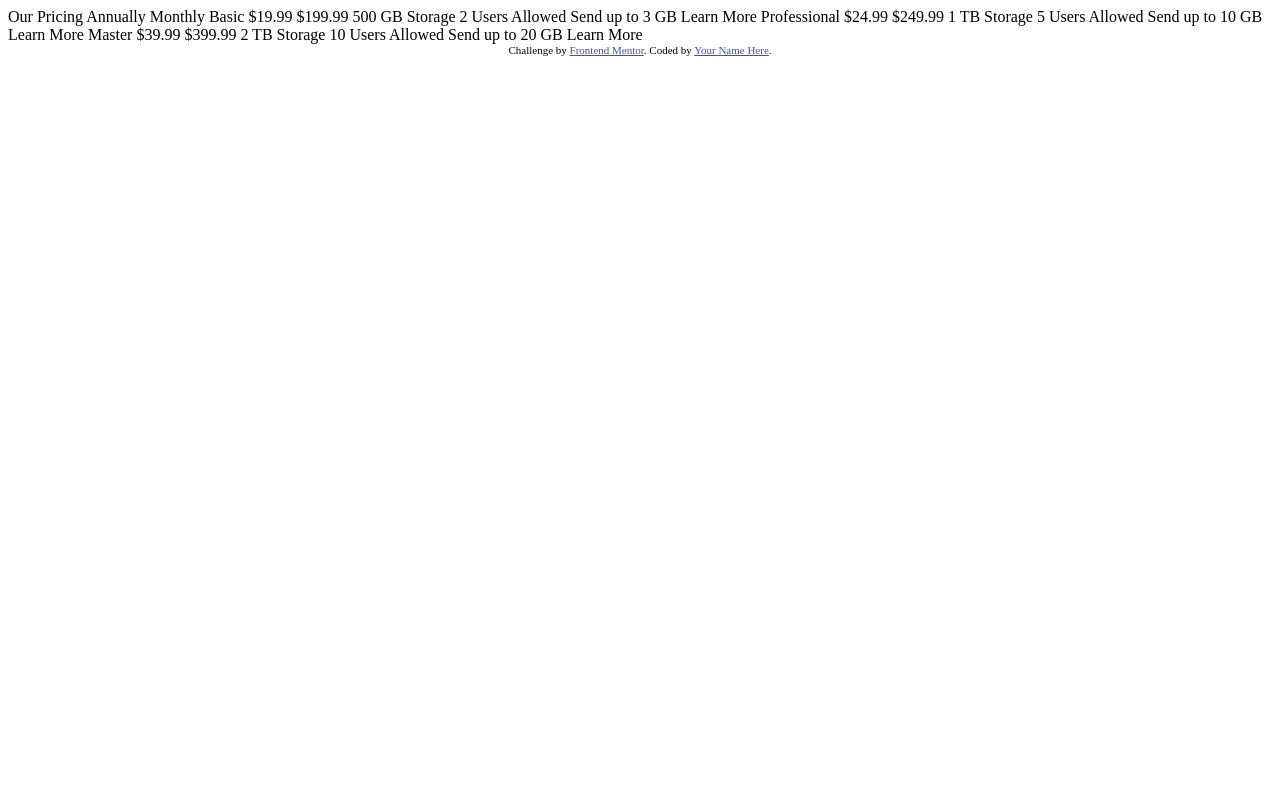
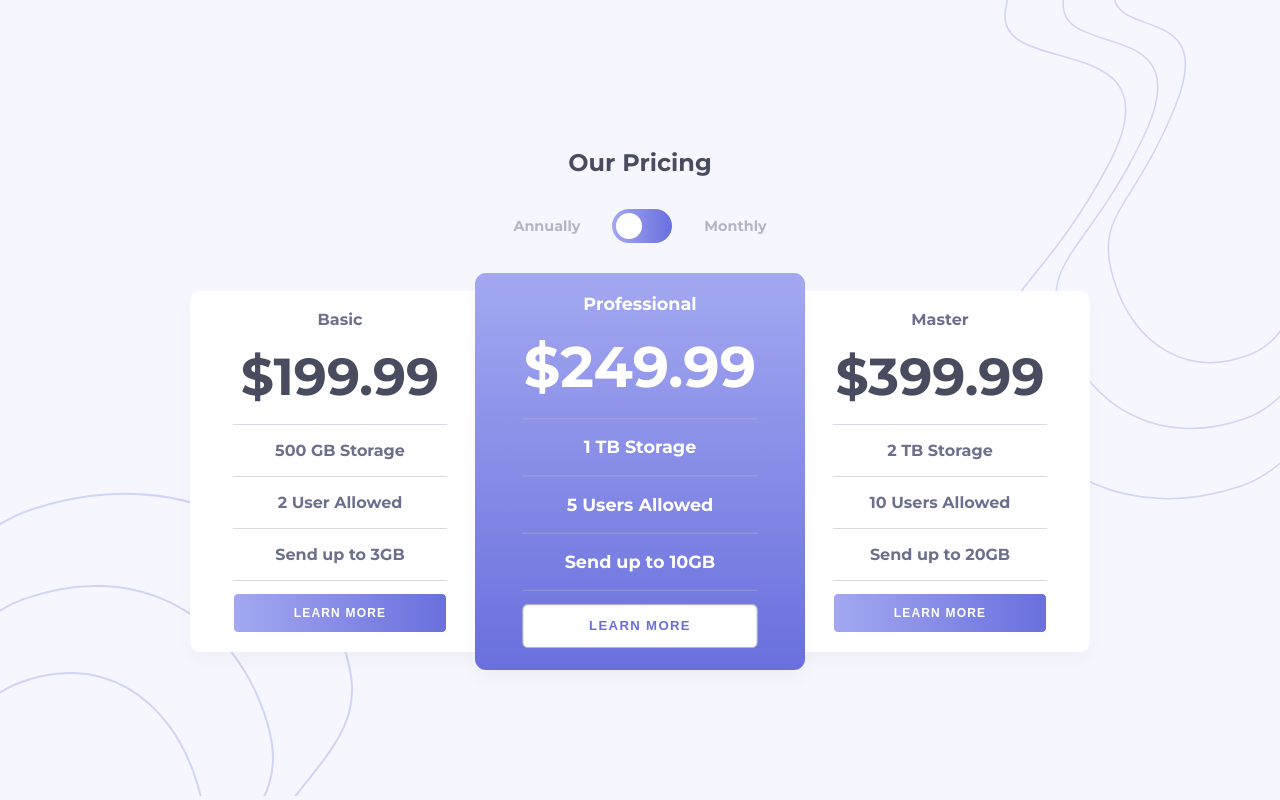
Before and after one commit to AmanpreetSingh1995/junior-pricing-with-toggle, a plain HTML site: page index.html in a window 1280 px wide. Drawn offline with Linux system fonts and the light colour scheme.

Commit message:
Challenge Completed with Css

```diff
--- /dev/null
+++ b/app.js
@@ -0,0 +1,6 @@
+const toggle = document.querySelector(".toggle");
+const cards = document.querySelector(".cards");
+
+toggle.addEventListener("change", () => {
+  cards.classList.toggle("show-monthly");
+});
--- a/index.html
+++ b/index.html
@@ -1,52 +1,86 @@
 <!DOCTYPE html>
 <html lang="en">
-<head>
-  <meta charset="UTF-8">
-  <meta name="viewport" content="width=device-width, initial-scale=1.0"> <!-- displays site properly based on user's device -->
+  <head>
+    <meta charset="UTF-8" />
+    <meta name="viewport" content="width=device-width, initial-scale=1.0" />
+    <!-- displays site properly based on user's device -->
+    <link rel="stylesheet" href="./styles.css" />
+    <link
+      href="https://fonts.googleapis.com/css2?family=Montserrat:wght@400;700&display=swap"
+      rel="stylesheet"
+    />
+    <link
+      rel="icon"
+      type="image/png"
+      sizes="32x32"
+      href="./images/favicon-32x32.png"
+    />
+    <title>Frontend Mentor | [Pricing Component]</title>
+  </head>
+  <body>
+    <!--  BACKGROUNDS-->
+    <div class="background-top">
+      <img src="./images/bg-top.svg" alt="background-top" />
+    </div>
+    <div class="background-bottom">
+      <img src="./images/bg-bottom.svg" alt="background-bottom" />
+    </div>
 
-  <link rel="icon" type="image/png" sizes="32x32" href="./images/favicon-32x32.png">
+    <!--  TOGGLE  -->
+    <div class="toggle-container">
+      <h2 class="toggle-title">Our Pricing</h2>
+      <div class="toggle">
+        <p>Annually</p>
+        <label class="toggle-box">
+          <input type="checkbox" />
+          <span class="slider round"></span>
+        </label>
+        <p>Monthly</p>
+      </div>
+    </div>
+    <!--  CARDS -->
+    <div class="cards">
+      <div class="card card-one">
+        <h4 class="title">Basic</h4>
+        <h1 class="price monthly">&dollar;19.99</h1>
+        <h1 class="price yearly">&dollar;199.99</h1>
+        <ul class="benefits">
+          <li>500 GB Storage</li>
+          <li>2 User Allowed</li>
+          <li>Send up to 3GB</li>
+        </ul>
+        <button class="button">Learn More</button>
+      </div>
+      <div class="card card-two">
+        <h4 class="title">Professional</h4>
+        <h1 class="price monthly">&dollar;24.99</h1>
+        <h1 class="price yearly">&dollar;249.99</h1>
+        <ul class="benefits">
+          <li>1 TB Storage</li>
+          <li>5 Users Allowed</li>
+          <li>Send up to 10GB</li>
+        </ul>
+        <button class="button">Learn More</button>
+      </div>
+      <div class="card card-three">
+        <h4 class="title">Master</h4>
+        <h1 class="price monthly">&dollar;39.99</h1>
+        <h1 class="price yearly">&dollar;399.99</h1>
+        <ul class="benefits">
+          <li>2 TB Storage</li>
+          <li>10 Users Allowed</li>
+          <li>Send up to 20GB</li>
+        </ul>
+        <button class="button">Learn More</button>
+      </div>
+    </div>
 
-  <title>Frontend Mentor | [Challenge Name Here]</title>
-
-  <!-- Feel free to remove these styles or customise in your own stylesheet 👍 -->
-  <style>
-    .attribution { font-size: 11px; text-align: center; }
-    .attribution a { color: hsl(228, 45%, 44%); }
-  </style>
-</head>
-<body>
-
-  Our Pricing
-  Annually
-  Monthly
-
-  Basic
-  &dollar;19.99
-  &dollar;199.99
-  500 GB Storage
-  2 Users Allowed
-  Send up to 3 GB
-  Learn More
-
-  Professional
-  &dollar;24.99
-  &dollar;249.99
-  1 TB Storage
-  5 Users Allowed
-  Send up to 10 GB
-  Learn More
-
-  Master
-  &dollar;39.99
-  &dollar;399.99
-  2 TB Storage
-  10 Users Allowed
-  Send up to 20 GB
-  Learn More
-
-  <div class="attribution">
-    Challenge by <a href="https://www.frontendmentor.io?ref=challenge" target="_blank">Frontend Mentor</a>.
-    Coded by <a href="#">Your Name Here</a>.
-  </div>
-</body>
+    <!--<div class="attribution">
+      Challenge by
+      <a href="https://www.frontendmentor.io?ref=challenge" target="_blank"
+        >Frontend Mentor</a
+      >. Coded by <a href="#">Your Name Here</a>.
+    </div>-->
+    <script src="./app.js"></script>
+  </body>
 </html>
--- /dev/null
+++ b/styles.css
@@ -0,0 +1,237 @@
+* {
+  padding: 0;
+  margin: 0;
+  box-sizing: border-box;
+}
+
+body {
+  height: 100vh;
+  font-family: "Montserrat", sans-serif;
+  font-weight: 700;
+  background-color: hsl(240, 78%, 98%);
+  color: hsl(233, 13%, 49%);
+  display: flex;
+  flex-direction: column;
+  justify-content: center;
+}
+
+h1,
+h2,
+h3,
+h4,
+h5,
+h6 {
+  color: hsl(232, 13%, 33%);
+}
+
+/* BACKGROUND */
+.background-top {
+  position: absolute;
+  top: 0;
+  right: 0;
+  z-index: -10;
+}
+.background-top img {
+  height: 100%;
+  max-height: 500px;
+}
+.background-bottom {
+  z-index: -10;
+  position: absolute;
+  left: 0;
+  bottom: 0;
+}
+/*  TOGGLE BUTTON   */
+.toggle-container {
+  display: flex;
+  flex-direction: column;
+  align-items: center;
+  justify-content: center;
+  margin-bottom: 1em;
+}
+.toggle {
+  display: flex;
+  align-items: center;
+  margin: 2em 0;
+}
+
+.toggle p {
+  font-size: 0.9rem;
+  color: hsl(234, 14%, 74%);
+}
+
+.toggle-box {
+  position: relative;
+  display: inline-block;
+  width: 60px;
+  height: 34px;
+  margin: 0 2em;
+}
+
+.toggle-box input {
+  opacity: 0;
+  width: 0;
+  height: 0;
+}
+
+.slider {
+  position: absolute;
+  cursor: pointer;
+  top: 0;
+  left: 0;
+  right: 0;
+  bottom: 0;
+  border-radius: 50px;
+  background: linear-gradient(to right, hsl(236, 72%, 79%), hsl(237, 63%, 64%));
+  transition: 0.3s;
+}
+.slider:hover {
+  opacity: 0.7;
+}
+
+.slider::before {
+  position: absolute;
+  content: "";
+  height: 26px;
+  width: 26px;
+  left: 4px;
+  bottom: 4px;
+  border-radius: 50%;
+  background-color: white;
+  transition: 0.3s;
+}
+input:checked + .slider:before {
+  -webkit-transform: translateX(26px);
+  -ms-transform: translateX(26px);
+  transform: translateX(26px);
+}
+.monthly {
+  display: none;
+}
+
+.show-monthly .monthly {
+  display: block;
+}
+.show-monthly .yearly {
+  display: none;
+}
+/*  CARDS  */
+.cards {
+  display: grid;
+  grid-template-columns: repeat(auto-fit, minmax(100px, 300px));
+  align-items: center;
+  justify-content: center;
+}
+
+.card {
+  background-color: #fff;
+  padding: 1.2em 1em;
+  display: flex;
+  box-shadow: 0 10px 14px rgba(73, 76, 95, 0.034);
+  flex-direction: column;
+  align-items: center;
+  justify-content: center;
+  text-align: center;
+  border-radius: 10px;
+}
+
+.title {
+  font-size: 1rem;
+  color: hsl(233, 13%, 49%);
+}
+
+.price {
+  font-size: 3.25rem;
+  margin: 0.3em 0;
+}
+.benefits {
+  width: 80%;
+  border-top: 1px solid rgba(179, 181, 198, 0.5);
+}
+.benefits li {
+  list-style: none;
+  padding: 1em 0;
+  border-bottom: 1px solid rgba(179, 181, 198, 0.5);
+}
+
+.button {
+  border: 1px solid;
+  border-radius: 5px;
+  margin-top: 1em;
+  width: 80%;
+  padding: 1em;
+  color: #fff;
+  font-weight: 700;
+  text-transform: uppercase;
+  font-size: 0.75rem;
+  letter-spacing: 0.1em;
+  background: linear-gradient(to right, hsl(236, 72%, 79%), hsl(237, 63%, 64%));
+  cursor: pointer;
+  outline: none;
+}
+.button:hover,
+.button:focus {
+  border-color: hsl(234, 14%, 74%);
+  background: #fff;
+  color: hsl(237, 63%, 64%);
+}
+
+.card-two {
+  background: linear-gradient(
+    to bottom,
+    hsl(236, 72%, 79%),
+    hsl(237, 63%, 64%)
+  );
+  color: #fff;
+  z-index: 100;
+  transform: scale(1.1);
+}
+
+.card-two .title,
+.card-two .price {
+  color: #fff;
+}
+
+.card-two .button {
+  border-color: hsl(234, 14%, 74%);
+  background: #fff;
+  color: hsl(237, 63%, 64%);
+}
+.card-two .button:hover,
+.card-two .button:focus {
+  background: transparent;
+  color: #fff;
+  border-color: #fff;
+}
+
+@media (max-width: 768px) {
+  body {
+    justify-content: stretch;
+  }
+  .toggle-container {
+    margin-top: 2em;
+  }
+  .slider:hover {
+    opacity: 1;
+  }
+  .cards {
+    gap: 2em;
+    margin-bottom: 2em;
+  }
+  .card-two {
+    transform: scale(1);
+  }
+
+  .background-top img {
+    max-width: 200px;
+  }
+  .background-bottom {
+    display: none;
+  }
+  .price {
+    font-size: 2.8rem;
+  }
+  .benefits li {
+    font-size: 0.75rem;
+  }
+}
```
Also changed, not shown: 2 other files.
